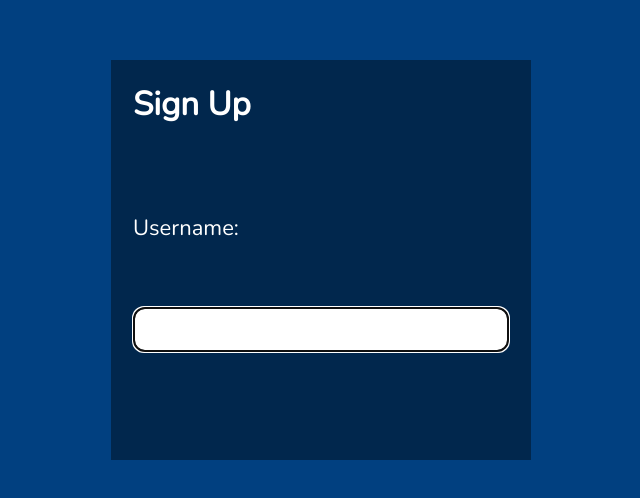
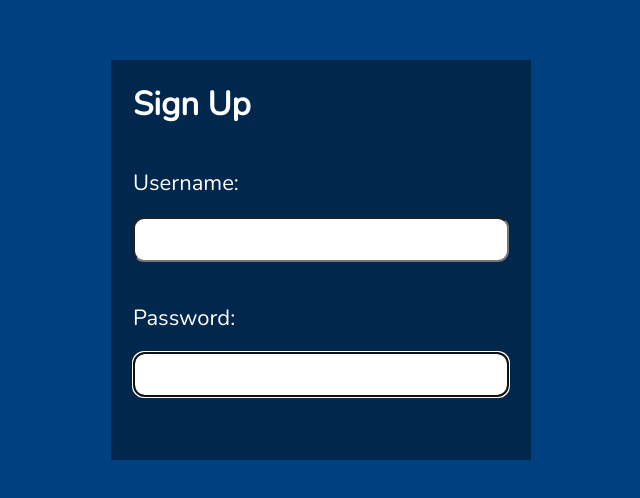
Before and after one commit to torressam333/react-registration, a React (Create React App) app: page / in a window 1280 px wide. Shown: the part 140-638 px from the top of the page, without its empty margins (319-959 px from the left). Built offline with nearby package versions, Linux system fonts and the light colour scheme.

Commit message:
Create and implement reusable input field components

```diff
--- /dev/null
+++ b/src/components/InputWithLabel.js
@@ -0,0 +1,45 @@
+import React from "react";
+import { FontAwesomeIcon } from "@fortawesome/react-fontawesome";
+import {
+  faCheck,
+  faTimes,
+} from "@fortawesome/free-solid-svg-icons";
+
+const InputWithLabel = ({
+  validProperty,
+  setFocus,
+  setField,
+  userRef,
+  fieldEntity,
+  children,
+  htmlFor,
+  focusedField
+}) => {
+  return (
+    <>
+      <label htmlFor={htmlFor}>
+        {children}
+        <span className={validProperty ? "valid" : "hide"}>
+          <FontAwesomeIcon icon={faCheck} />
+        </span>
+        <span className={validProperty || !fieldEntity ? "hide" : "invalid"}>
+          <FontAwesomeIcon icon={faTimes} />
+        </span>
+      </label>
+      <input
+        aria-describedby="uidnote"
+        aria-invalid={validProperty ? "false" : "true"}
+        autoComplete="off"
+        id="username"
+        onBlur={() => setFocus(false)}
+        onChange={(e) => setField(e.target.value)}
+        onFocus={() => setFocus(true)}
+        ref={userRef}
+        required
+        type="text"
+      />
+    </>
+  );
+};
+
+export default InputWithLabel;
--- /dev/null
+++ b/src/components/ParagraphHelp.js
@@ -0,0 +1,26 @@
+import { FontAwesomeIcon } from "@fortawesome/react-fontawesome";
+import { faInfoCircle } from "@fortawesome/free-solid-svg-icons";
+
+const ParagraphHelp = ({
+  focusedField,
+  fieldEntity,
+  validProperty,
+  children
+}) => {
+  return (
+    <>
+      <p
+        id="uidnote"
+        className={
+          focusedField && fieldEntity && !validProperty
+            ? "instructions"
+            : "offscreen"
+        }
+      >
+        {children}
+      </p>
+    </>
+  );
+};
+
+export default ParagraphHelp;
--- a/src/components/Register.js
+++ b/src/components/Register.js
@@ -7,6 +7,8 @@ import {
 import { FontAwesomeIcon } from "@fortawesome/react-fontawesome";
 import "../assets/register.css";
 import { authRegex } from "../util/authRegex";
+import InputWithLabel from "./InputWithLabel";
+import ParagraphHelp from "./ParagraphHelp";
 
 const Register = () => {
   //Set focus on user input when comp loads
@@ -67,32 +69,21 @@ const Register = () => {
       </p>
       <h1>Sign Up</h1>
       <form>
-        <label htmlFor="username">
+        <InputWithLabel
+          htmlFor="username"
+          validProperty={validName}
+          setFocus={setUserFocus}
+          setField={setUser}
+          userRef={userRef}
+          fieldEntity={user}
+          focusedField={userFocus}
+        >
           Username:
-          <span className={validName ? "valid" : "hide"}>
-            <FontAwesomeIcon icon={faCheck} />
-          </span>
-          <span className={validName || !user ? "hide" : "invalid"}>
-            <FontAwesomeIcon icon={faTimes} />
-          </span>
-        </label>
-        <input
-          aria-describedby="uidnote"
-          aria-invalid={validName ? "false" : "true"}
-          autoComplete="off"
-          id="username"
-          onBlur={() => setUserFocus(false)}
-          onChange={(e) => setUser(e.target.value)}
-          onFocus={() => setUserFocus(true)}
-          ref={userRef}
-          required
-          type="text"
-        />
-        <p
-          id="uidnote"
-          className={
-            userFocus && user && !validName ? "instructions" : "offscreen"
-          }
+        </InputWithLabel>
+        <ParagraphHelp
+          validProperty={validName}
+          fieldEntity={user}
+          focusedField={userFocus}
         >
           <FontAwesomeIcon icon={faInfoCircle} />
           4 to 24 characters.
@@ -100,7 +91,31 @@ const Register = () => {
           Must begin with a letter.
           <br />
           Letters, numbers, underscores, and hyphens allowed.
-        </p>
+        </ParagraphHelp>
+
+        <InputWithLabel
+          htmlFor="password"
+          validProperty={validPwd}
+          setFocus={setPwdFocus}
+          setField={setPwd}
+          userRef={userRef}
+          fieldEntity={pwd}
+          focusedField={pwdFocus}
+        >
+          Password:
+        </InputWithLabel>
+        <ParagraphHelp
+          validProperty={validPwd}
+          fieldEntity={pwd}
+          focusedField={pwdFocus}
+        >
+          <FontAwesomeIcon icon={faInfoCircle} />
+          1d to 24 characters.
+          <br />
+          Must begin with a letter.
+          <br />
+          Letters, numbers, underscores, and hyphens allowed.
+        </ParagraphHelp>
       </form>
     </section>
   );
```
